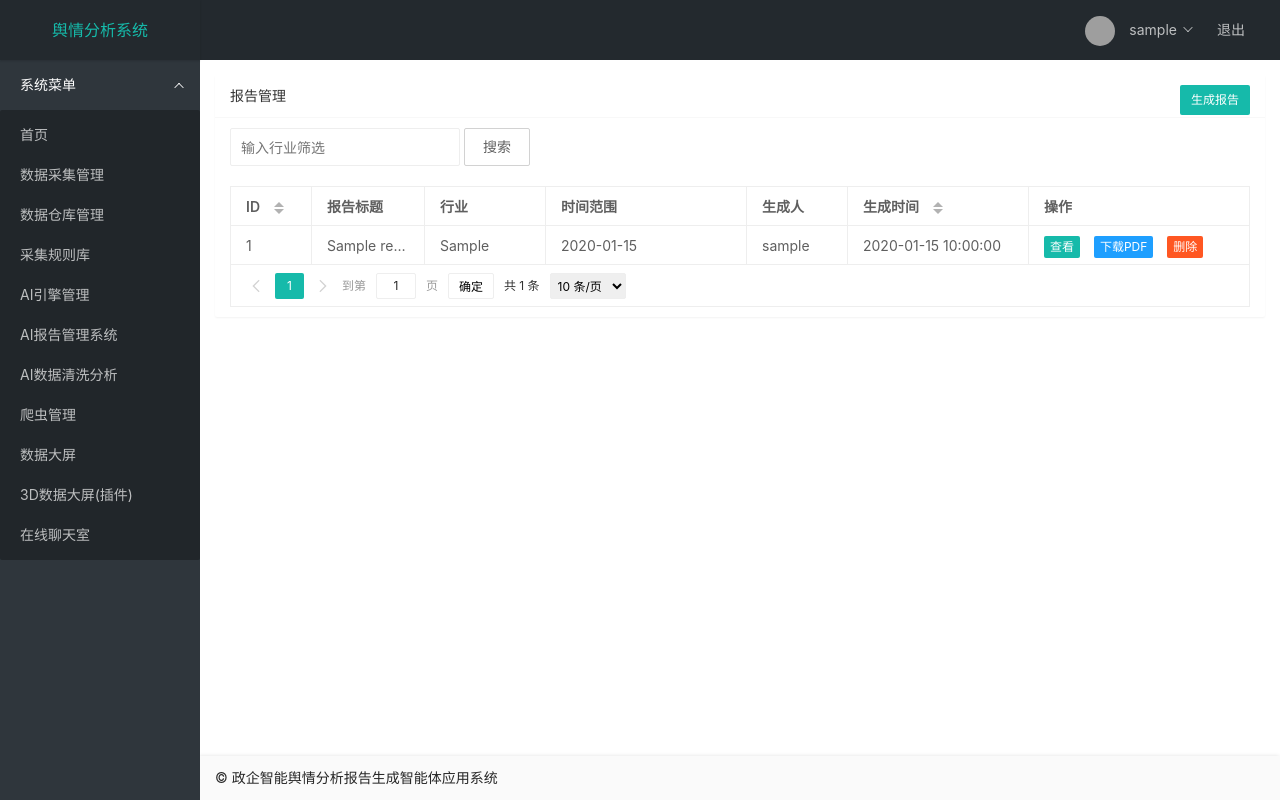
After one commit to 2038234793/GovInfoCheckSystem-1.3, a Flask app: page /report_mgmt/ in a window 1280 px wide. The commit adds this page. Run offline with Flask 3, Linux system fonts and the light colour scheme; a user stored in the database is signed in; tables that the repository leaves empty hold one stand-in row (values such as "Sample post"); lists and menus that the app fills with data are empty; grey boxes are pictures that could not be loaded.

Commit message:
feat(report_mgmt): 新增AI报告管理系统功能
实现报告管理模块，包括：
- 报告模型与数据库迁移
- 报告生成、查看、下载和删除功能
- 集成AI引擎生成行业分析报告
- 前端页面与导航菜单项

```diff
--- a/GovInfoCheckSystem-1.3/GovInfoCheckSystemV1-main/app/__init__.py
+++ b/GovInfoCheckSystem-1.3/GovInfoCheckSystemV1-main/app/__init__.py
@@ -65,6 +65,10 @@ def create_app():
     from .plugins.data_dashboard import dashboard_bp as data_dashboard_bp
     app.register_blueprint(data_dashboard_bp)
 
+    # Register Report Management Plugin Blueprint
+    from .plugins.report_mgmt import report_mgmt_bp
+    app.register_blueprint(report_mgmt_bp)
+
     with app.app_context():
         from . import models
         # Create tables is handled by migrate, but for dev we can check
--- /dev/null
+++ b/GovInfoCheckSystem-1.3/GovInfoCheckSystemV1-main/app/plugins/report_mgmt/__init__.py
@@ -0,0 +1 @@
+from .routes import report_mgmt_bp
--- /dev/null
+++ b/GovInfoCheckSystem-1.3/GovInfoCheckSystemV1-main/app/plugins/report_mgmt/routes.py
@@ -0,0 +1,227 @@
+from flask import Blueprint, render_template, request, jsonify, redirect, url_for, send_file, make_response
+from flask_login import login_required, current_user
+from app import db
+from app.models import Report, ArticleDetail, AIEngine, CrawlItem
+from datetime import datetime, timedelta
+import json
+import requests
+import markdown
+from xhtml2pdf import pisa
+from io import BytesIO
+
+report_mgmt_bp = Blueprint('report_mgmt', __name__, template_folder='templates', url_prefix='/report_mgmt')
+
+@report_mgmt_bp.route('/')
+@login_required
+def index():
+    return render_template('report_mgmt/index.html')
+
+@report_mgmt_bp.route('/api/list')
+@login_required
+def api_list():
+    page = request.args.get('page', 1, type=int)
+    limit = request.args.get('limit', 10, type=int)
+    industry = request.args.get('industry')
+
+    query = Report.query
+    if industry:
+        query = query.filter(Report.industry.like(f'%{industry}%'))
+
+    pagination = query.order_by(Report.created_at.desc()).paginate(
+        page=page, per_page=limit, error_out=False
+    )
+
+    return jsonify({
+        'code': 0,
+        'msg': '',
+        'count': pagination.total,
+        'data': [item.to_dict() for item in pagination.items]
+    })
+
+@report_mgmt_bp.route('/generate')
+@login_required
+def generate():
+    engines = AIEngine.query.filter_by(is_active=True).all()
+    return render_template('report_mgmt/generate.html', engines=engines)
+
+@report_mgmt_bp.route('/api/generate', methods=['POST'])
+@login_required
+def api_generate():
+    data = request.get_json()
+    industry = data.get('industry')
+    start_date_str = data.get('start_date')
+    end_date_str = data.get('end_date')
+    engine_id = data.get('engine_id')
+
+    if not all([industry, start_date_str, end_date_str, engine_id]):
+        return jsonify({'code': 1, 'msg': '请填写完整信息'})
+
+    # Strip input
+    industry = industry.strip()
+
+    # Fetch data
+    try:
+        start_date = datetime.strptime(start_date_str, '%Y-%m-%d')
+        end_date = datetime.strptime(end_date_str, '%Y-%m-%d') + timedelta(days=1)
+    except ValueError:
+        return jsonify({'code': 1, 'msg': '日期格式错误'})
+
+    # Query articles based on time range and joined with CrawlItem for source info
+    # Filter by industry/keyword in Title, Content, Keyword, or Source
+
+    # Using outerjoin to include items without details
+    items = db.session.query(CrawlItem, ArticleDetail).outerjoin(
+        ArticleDetail, CrawlItem.id == ArticleDetail.crawl_item_id
+    ).filter(
+        CrawlItem.created_at.between(start_date, end_date)
+    ).filter(
+        (CrawlItem.title.contains(industry)) |
+        (CrawlItem.keyword.contains(industry)) |
+        (CrawlItem.source.contains(industry)) |
+        (ArticleDetail.content.contains(industry))
+    ).limit(50).all() # Limit to 50 articles to avoid token limit overflow
+
+    if not items:
+        return jsonify({'code': 1, 'msg': f'该时间段内未找到关于“{industry}”的数据'})
+
+    # Prepare prompt with richer context
+    articles_text_list = []
+    for item_tuple in items:
+        crawl_item = item_tuple[0]
+        detail = item_tuple[1]
+
+        source_name = crawl_item.source if crawl_item.source else '未知来源'
+        pub_time = crawl_item.created_at.strftime('%Y-%m-%d')
+
+        content_summary = "（无详细内容）"
+        if detail and detail.content:
+            content_summary = detail.content[:200]
+        elif crawl_item.deep_summary:
+            content_summary = crawl_item.deep_summary[:200]
+
+        articles_text_list.append(f"【{source_name} {pub_time}】标题：{crawl_item.title}\n内容摘要：{content_summary}...")
+
+    articles_text = "\n\n".join(articles_text_list)
+
+    prompt = f"""
+    请根据以下从数据库中检索到的【{industry}】行业的新闻资讯，生成一份专业的行业分析报告。
+    报告应包含：行业动态总结、热点事件分析、未来趋势预测。
+
+    资讯列表：
+    {articles_text}
+    """
+
+    # Call AI Engine
+    engine = AIEngine.query.get(engine_id)
+    if not engine:
+        return jsonify({'code': 1, 'msg': 'AI引擎不存在'})
+
+    try:
+        ai_response = call_ai_api(engine, prompt)
+    except Exception as e:
+        return jsonify({'code': 1, 'msg': f'AI生成失败: {str(e)}'})
+
+    # Save Report
+    report = Report(
+        title=f'{industry}行业分析报告 ({start_date_str} ~ {end_date_str})',
+        content=ai_response,
+        industry=industry,
+        time_range=f'{start_date_str} ~ {end_date_str}',
+        report_type='custom',
+        user_id=current_user.id
+    )
+    db.session.add(report)
+    db.session.commit()
+
+    return jsonify({'code': 0, 'msg': '报告生成成功'})
+
+def call_ai_api(engine, prompt):
+    # Simple implementation for OpenAI-compatible APIs
+    headers = {
+        "Authorization": f"Bearer {engine.api_key}",
+        "Content-Type": "application/json"
+    }
+    data = {
+        "model": engine.model_name,
+        "messages": [{"role": "user", "content": prompt}]
+    }
+
+    try:
+        response = requests.post(f"{engine.api_url}/chat/completions", headers=headers, json=data, timeout=60)
+        response.raise_for_status()
+        result = response.json()
+        return result['choices'][0]['message']['content']
+    except Exception as e:
+        # Fallback or specific provider handling could be added here
+        raise e
+
+@report_mgmt_bp.route('/view/<int:id>')
+@login_required
+def view(id):
+    report = Report.query.get_or_404(id)
+    # Convert Markdown to HTML for display
+    html_content = markdown.markdown(report.content)
+    return render_template('report_mgmt/view.html', report=report, html_content=html_content)
+
+@report_mgmt_bp.route('/download/<int:id>')
+@login_required
+def download(id):
+    report = Report.query.get_or_404(id)
+    html_content = markdown.markdown(report.content)
+
+    # Create PDF
+    pdf_buffer = BytesIO()
+
+    # Simple HTML template for PDF
+    pdf_html = f"""
+    <html>
+    <head>
+        <meta charset="utf-8">
+        <style>
+            @page {{ size: A4; margin: 2cm; }}
+            body {{ font-family: "Microsoft YaHei", sans-serif; }}
+            h1 {{ text-align: center; color: #333; }}
+            .meta {{ text-align: center; color: #666; margin-bottom: 30px; }}
+            .content {{ line-height: 1.6; }}
+        </style>
+    </head>
+    <body>
+        <h1>{report.title}</h1>
+        <div class="meta">
+            <p>生成时间：{report.created_at.strftime('%Y-%m-%d')}</p>
+            <p>生成人：{report.user.username if report.user else 'Unknown'}</p>
+        </div>
+        <div class="content">
+            {html_content}
+        </div>
+    </body>
+    </html>
+    """
+
+    # Need to handle fonts for Chinese characters in xhtml2pdf if needed,
+    # usually requires registering fonts. For simplicity, we rely on system fonts or basic support.
+    # If Chinese doesn't show, we might need to add font registration code.
+
+    pisa_status = pisa.CreatePDF(pdf_html, dest=pdf_buffer, encoding='utf-8')
+
+    if pisa_status.err:
+        return "PDF generation error", 500
+
+    pdf_buffer.seek(0)
+
+    response = make_response(pdf_buffer.read())
+    response.headers['Content-Type'] = 'application/pdf'
+    response.headers['Content-Disposition'] = f'attachment; filename={report.title}.pdf'
+
+    return response
+
+@report_mgmt_bp.route('/api/delete', methods=['POST'])
+@login_required
+def api_delete():
+    id = request.json.get('id')
+    report = Report.query.get(id)
+    if report:
+        db.session.delete(report)
+        db.session.commit()
+        return jsonify({'code': 0, 'msg': '删除成功'})
+    return jsonify({'code': 1, 'msg': '报告不存在'})
--- /dev/null
+++ b/GovInfoCheckSystem-1.3/GovInfoCheckSystemV1-main/app/plugins/report_mgmt/templates/report_mgmt/index.html
@@ -0,0 +1,88 @@
+{% extends "base.html" %}
+
+{% block content %}
+<div class="layui-card">
+    <div class="layui-card-header">
+        报告管理
+        <div style="float: right;">
+            <a href="{{ url_for('report_mgmt.generate') }}" class="layui-btn layui-btn-sm">生成报告</a>
+        </div>
+    </div>
+    <div class="layui-card-body">
+        <form class="layui-form" style="margin-bottom: 20px;">
+            <div class="layui-inline">
+                <input type="text" name="industry" placeholder="输入行业筛选" class="layui-input">
+            </div>
+            <button class="layui-btn layui-btn-primary" lay-submit lay-filter="search">搜索</button>
+        </form>
+
+        <table id="report-table" lay-filter="report-table"></table>
+    </div>
+</div>
+
+<script type="text/html" id="barDemo">
+    <a class="layui-btn layui-btn-xs" lay-event="view">查看</a>
+    <a class="layui-btn layui-btn-normal layui-btn-xs" href="/report_mgmt/download/{{ '{{ d.id }}' }}" target="_blank">下载PDF</a>
+    <a class="layui-btn layui-btn-danger layui-btn-xs" lay-event="del">删除</a>
+</script>
+{% endblock %}
+
+{% block scripts %}
+<script>
+layui.use(['table', 'form', 'layer'], function(){
+    var table = layui.table;
+    var form = layui.form;
+    var layer = layui.layer;
+    var $ = layui.$;
+
+    table.render({
+        elem: '#report-table',
+        url: '/report_mgmt/api/list',
+        cols: [[
+            {field: 'id', title: 'ID', width: 80, sort: true},
+            {field: 'title', title: '报告标题'},
+            {field: 'industry', title: '行业', width: 120},
+            {field: 'time_range', title: '时间范围', width: 200},
+            {field: 'author', title: '生成人', width: 100},
+            {field: 'created_at', title: '生成时间', width: 180, sort: true},
+            {fixed: 'right', title:'操作', toolbar: '#barDemo', width: 220}
+        ]],
+        page: true
+    });
+
+    // Search
+    form.on('submit(search)', function(data){
+        table.reload('report-table', {
+            where: data.field,
+            page: { curr: 1 }
+        });
+        return false;
+    });
+
+    // Tools
+    table.on('tool(report-table)', function(obj){
+        var data = obj.data;
+        if(obj.event === 'del'){
+            layer.confirm('真的删除行么', function(index){
+                $.ajax({
+                    url: '/report_mgmt/api/delete',
+                    type: 'POST',
+                    contentType: 'application/json',
+                    data: JSON.stringify({id: data.id}),
+                    success: function(res){
+                        if(res.code === 0){
+                            obj.del();
+                            layer.close(index);
+                        } else {
+                            layer.msg(res.msg);
+                        }
+                    }
+                });
+            });
+        } else if(obj.event === 'view'){
+            window.location.href = '/report_mgmt/view/' + data.id;
+        }
+    });
+});
+</script>
+{% endblock %}
--- a/GovInfoCheckSystem-1.3/GovInfoCheckSystemV1-main/templates/base.html
+++ b/GovInfoCheckSystem-1.3/GovInfoCheckSystemV1-main/templates/base.html
@@ -37,6 +37,7 @@
               <dd><a href="{{ url_for('warehouse.index') }}">数据仓库管理</a></dd>
               <dd><a href="{{ url_for('rules.index') }}">采集规则库</a></dd>
               <dd><a href="{{ url_for('ai_engine.index') }}">AI引擎管理</a></dd>
+              <dd><a href="{{ url_for('report_mgmt.index') }}">AI报告管理系统</a></dd>
               <dd><a href="{{ url_for('ai_analysis.index') }}">AI数据清洗分析</a></dd>
               <dd><a href="{{ url_for('crawler_mgmt.index') }}">爬虫管理</a></dd>
               <dd><a href="{{ url_for('dashboard.index') }}">数据大屏</a></dd>
```
Also changed, not shown: GovInfoCheckSystem-1.3/GovInfoCheckSystemV1-main/app/models.py (+24 -0 lines), GovInfoCheckSystem-1.3/GovInfoCheckSystemV1-main/app/plugins/report_mgmt/templates/report_mgmt/generate.html (added, +104 -0 lines), GovInfoCheckSystem-1.3/GovInfoCheckSystemV1-main/app/plugins/report_mgmt/templates/report_mgmt/view.html (added, +32 -0 lines), GovInfoCheckSystem-1.3/GovInfoCheckSystemV1-main/migrations/versions/3c62b5482f96_add_reports_table.py (added, +39 -0 lines).
